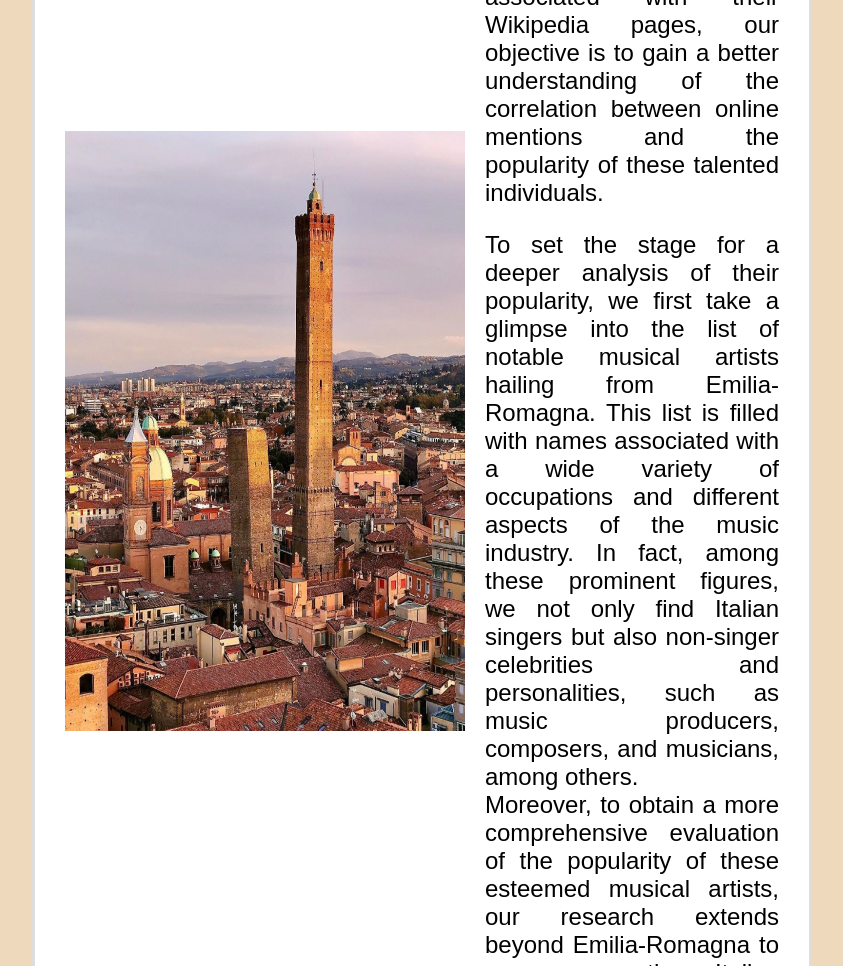
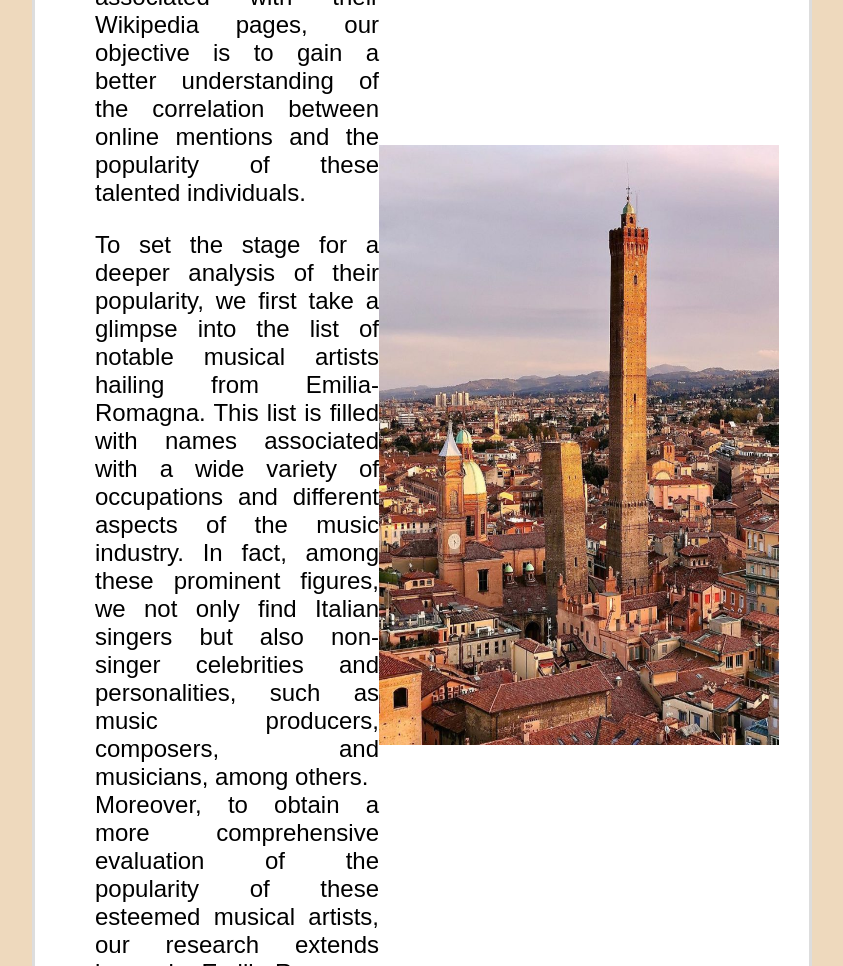
Before and after one commit to uniboITS/First-story, a plain HTML site: page index.html in a window 1280 px wide. Shown: the part 1000-1966 px from the top of the page, without its empty margins (268-1111 px from the left). Drawn offline with nearby package versions, Linux system fonts and the light colour scheme.

Commit message:
Update index.html

```diff
--- a/index.html
+++ b/index.html
@@ -111,6 +111,7 @@ footer {
     font-family:  Arial, serif;
     font-size: 24px;
     margin-left: 20px;
+    margin-left: 30px;
   }
 
   .article-image {
@@ -173,13 +174,13 @@ footer {
 
 
   <div class="article">
-    <div class="image-article" style="text-align: right;">
-      <img src="Torre-asinelli.jpg" alt="Article Image" width="400" height="600"><br><br>  </div>
     <div class="article-text">
       <p>The world of music is filled with talented artists, each possessing their unique style and impact. Emilia-Romagna stands as a brilliant example of this artistic abundance. That's precisely why we have decided to delve into the realm of Wikipedia, aiming to uncover insights into the popularity of musical artists born in the Emilia-Romagna region of Italy. As a renowned and ever-evolving platform for information dissemination, Wikipedia provides a rich source for evaluating the reach and influence of these artists. By analyzing the content and metrics associated with their Wikipedia pages, our objective is to gain a better understanding of the correlation between online mentions and the popularity of these talented individuals.</p>
 <p>To set the stage for a deeper analysis of their popularity, we first take a glimpse into the list of notable musical artists hailing from Emilia-Romagna. This list is filled with names associated with a wide variety of occupations and different aspects of the music industry. In fact, among these prominent figures, we not only find Italian singers but also non-singer celebrities and personalities, such as music producers, composers, and musicians, among others.</br>Moreover, to obtain a more comprehensive evaluation of the popularity of these esteemed musical artists, our research extends beyond Emilia-Romagna to encompass other Italian singers. This allows us to make meaningful comparisons and draw broader conclusions.</p>
 <p>In summary, through our investigation on Melody, we invite you to explore the popularity of musical artists, leveraging the wealth of information available on Wikipedia. In particular, by examining Wikipedia page lengths, mentions, and even festival participations, we gain valuable insights into the impact and recognition of these artists.</p>
     </div>
+    <div class="image-article">
+      <img src="Torre-asinelli.jpg" alt="Article Image" width="400" height="600"><br><br>  </div>
   </div>
 
    <div class="article">
```
